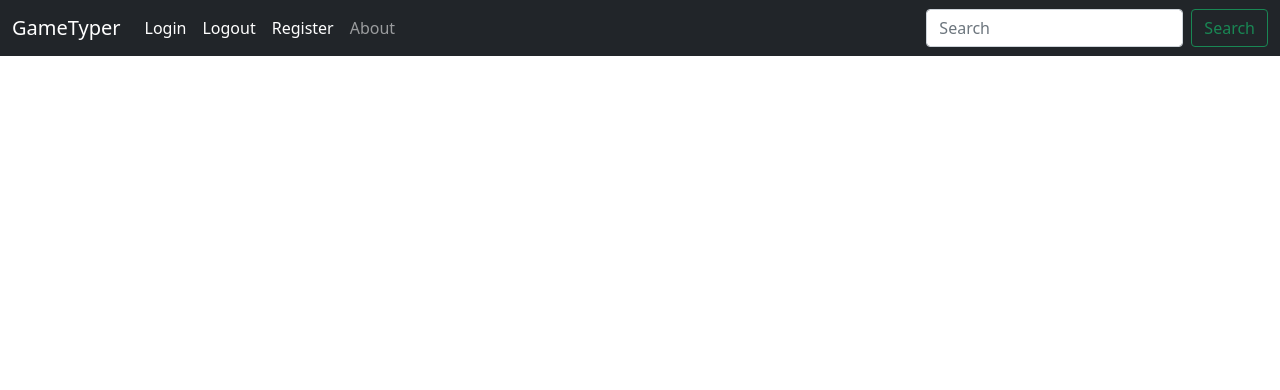
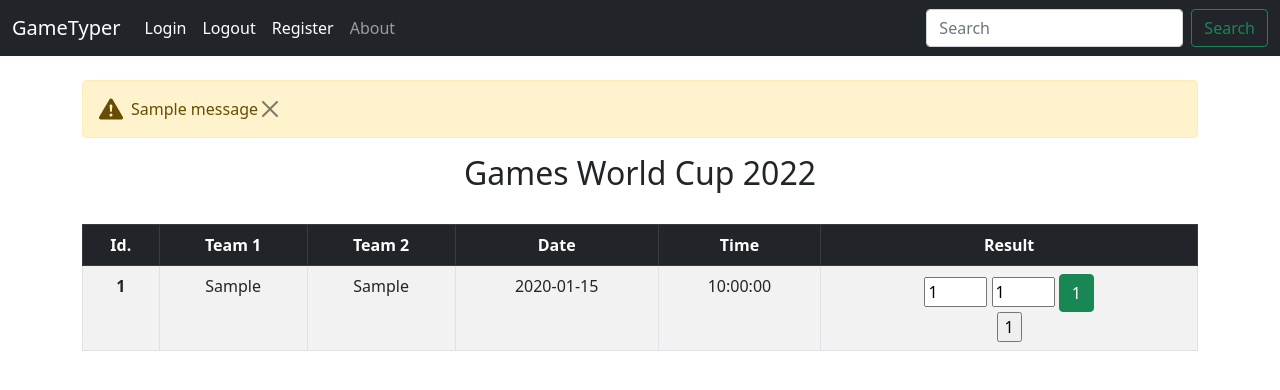
Before and after one commit to mateuszgua/game_typer, a Flask app: page /admin/game_edit in a window 1280 px wide. Shown: the top 390 px of the page. Run offline with Flask 2, Linux system fonts and the light colour scheme; tables that the repository leaves empty hold one stand-in row (values such as "Sample post"); one stand-in notice (Sample message) is shown; parts of the project's set-up code (start-up, migrations or seed data) failed here and were passed over; some libraries are stand-ins or nearby versions.

Commit message:
Feat: delete game, edit game result

```diff
--- a/game_app/forms.py
+++ b/game_app/forms.py
@@ -35,8 +35,6 @@ class AddGameForm(FlaskForm):
     game_teams = StringField('Team')
     team_1 = StringField('Team 1')
     team_2 = StringField('Team 2')
-    goals_team_1 = IntegerField('Goals team 1')
-    goals_team_1 = IntegerField('Goals team 2')
     game_day = DateField('Date')
     game_time = TimeField('Time')
     submit = SubmitField('Add')
--- /dev/null
+++ b/game_app/templates/gamesedit.html
@@ -0,0 +1,70 @@
+{% extends 'layouts/base.html' %}
+
+
+{% from 'bootstrap5/form.html' import render_form %}
+
+{% block content %}
+
+{% for message in get_flashed_messages() %}
+<svg xmlns="http://www.w3.org/2000/svg" style="display: none;">
+    <symbol id="exclamation-triangle-fill" fill="currentColor" viewBox="0 0 16 16">
+        <path
+            d="M8.982 1.566a1.13 1.13 0 0 0-1.96 0L.165 13.233c-.457.778.091 1.767.98 1.767h13.713c.889 0 1.438-.99.98-1.767L8.982 1.566zM8 5c.535 0 .954.462.9.995l-.35 3.507a.552.552 0 0 1-1.1 0L7.1 5.995A.905.905 0 0 1 8 5zm.002 6a1 1 0 1 1 0 2 1 1 0 0 1 0-2z" />
+    </symbol>
+</svg>
+
+<div class="alert alert-warning d-flex align-items-center" role="alert">
+    <svg class="bi flex-shrink-0 me-2" width="24" height="24" role="img" aria-label="Warning:">
+        <use xlink:href="#exclamation-triangle-fill" />
+    </svg>
+    <div>
+        {{ message }}
+    </div>
+    <button type="button" class="btn-close" data-bs-dismiss="alert" aria-label="Close"></button>
+</div>
+{% endfor %}
+
+<h2 class="title text-center">{% block title %} Games World Cup 2022 {% endblock %}</h2>
+
+<br>
+
+
+<table id="data" class="table table-striped table-bordered">
+    <thead class="table-dark">
+        <tr class="text-center">
+            <th scope="col">Id.</th>
+            <th scope="col">Team 1</th>
+            <th scope="col">Team 2</th>
+            <th scope="col">Date</th>
+            <th scope="col">Time</th>
+            <th scope="col">Result</th>
+        </tr>
+    </thead>
+    <tbody>
+        {% for game in games %}
+           <tr class="text-center">
+                <th scope="row">{{ game.id }}</th>
+                <td class="text-capitalize">{{ game.team_1 }}</td>
+                <td class="text-capitalize">{{ game.team_2 }}</td>
+                <td>{{ game.game_day }}</td>
+                <td>{{ game.game_time }}</td>
+                <td>
+                    <body>
+                        <form method="POST">
+                            <!-- <input type="text" id="goals_team_1" name="goals_team_1" size="1" value="1">  -->
+                            <input type="text" id="team1" name="team1"size="1" value={{game.goals_team_1}}>
+                            <input type="text" id="team2" name="team2"size="1" value={{game.goals_team_2}}>
+                            <input class="btn btn-success" type="submit" value={{game.id}} name="action">
+                        </form>
+                        <form method="POST" action="{{ url_for('delete_game', game_id=game.id) }}">
+                            <input type="submit" name="delete" value={{game.id}} onclick="return confirm('Are you want to delte this game?')">
+                        </form>
+                    </body>
+                </td>
+            </tr>
+        {% endfor %}
+    </tbody>
+</table>
+
+
+{% endblock %}
--- a/game_app/views.py
+++ b/game_app/views.py
@@ -233,7 +233,7 @@ def games():
     form = AddGameForm()
     if form.validate_on_submit():
         existing_game = Game.query.filter_by(game_teams=form.game_teams.data).first()
-        if existing_game is None:
+        if existing_game is not None:
             game = Game(game_teams=form.game_teams.data,
                         team_1=form.team_1.data,
                         team_2=form.team_2.data,
@@ -243,61 +243,44 @@ def games():
             db_session.add(game)
             db_session.commit()
             flash('Add game successfully.')
+        flash('Whoops! There was a problem!')
+    return render_template('gameslist.html', teams=teams, games=games, form=form)
 
-    toggle_area = 1
+
+@app.route('/admin/game_edit', methods=['GET', 'POST'])
+def game_edit():
+    games = Game.query.all()
 
     if request.method == 'POST':
-        game = Game.query.filter_by(id=1).first()
-        # goals_team_1 = request.form['goal_team_1']
-        # goals_team_2 = request.form['goal_team_2']
+        game = Game.query.filter_by(id=request.form['action']).first()
+        team1 = request.form.get('team1')
+        team2 = request.form.get('team2')
 
         try:
-            game.goals_team_1 = goals_team_1
-            game.goals_team_2 = goals_team_2
+            game.goals_team_1 = team1
+            game.goals_team_2 = team2
 
             db_session.commit()
             flash("Game updated successfully!")
+            return render_template('gamesedit.html', games=games)
         except:
             flash("Error! There was a problem edit game... try again.")
-        # if 'Edit' in request.form:
-            # toggle_area = 0
-            # edit_game()
-            # return render_template('gameslist.html', teams=teams, games=games, form=form, toggle_area=toggle_area)
-        # elif 'Save' in request.form:
-            # save_game(game_id=request.form['save'])
-            # toggle_area = 1
-            # return render_template('gameslist.html', teams=teams, games=games, form=form, toggle_area=toggle_area)
-        # else:
-            # pass
-    # else:
-        # toggle_area = 1
-        # print(toggle_area)
-    # toggle_area = 1
-    return render_template('gameslist.html', teams=teams, games=games, form=form, toggle_area=toggle_area)
+    return render_template('gamesedit.html', games=games)
 
 
-def edit_game():
-    toggle_area = 0
-    print(toggle_area)
-    # return render_template('gameslist.html', toggle_area)
-
-
-def save_game(game_id):
+@app.post('/delete_game/<int:game_id>')
+def delete_game(game_id):
+    game_id = request.form['delete']
     game = Game.query.filter_by(id=game_id).first()
 
-    goals_team_1=request.form['goal_team_1']
-    goals_team_2=request.form['goal_team_2']
     try:
-        game.goals_team_1 = goals_team_1
-        game.goals_team_2 = goals_team_2
-
+        db_session.delete(game)
         db_session.commit()
-        flash("Game updated successfully!")
+        games = Game.query.all()
+        flash("Game deleted successfully!")
+        return render_template('gamesedit.html', games=games)
     except:
-        flash("Error! There was a problem edit game... try again.")
-    toggle_area = 1
-    print(toggle_area)
-    # return render_template('gameslist.html', toggle_area)
+        flash("Whoops! There was a problem deleting game, try again...")
 
 
 # Errors
```
Also changed, not shown: game_app/templates/gameslist.html (+2 -21 lines).
